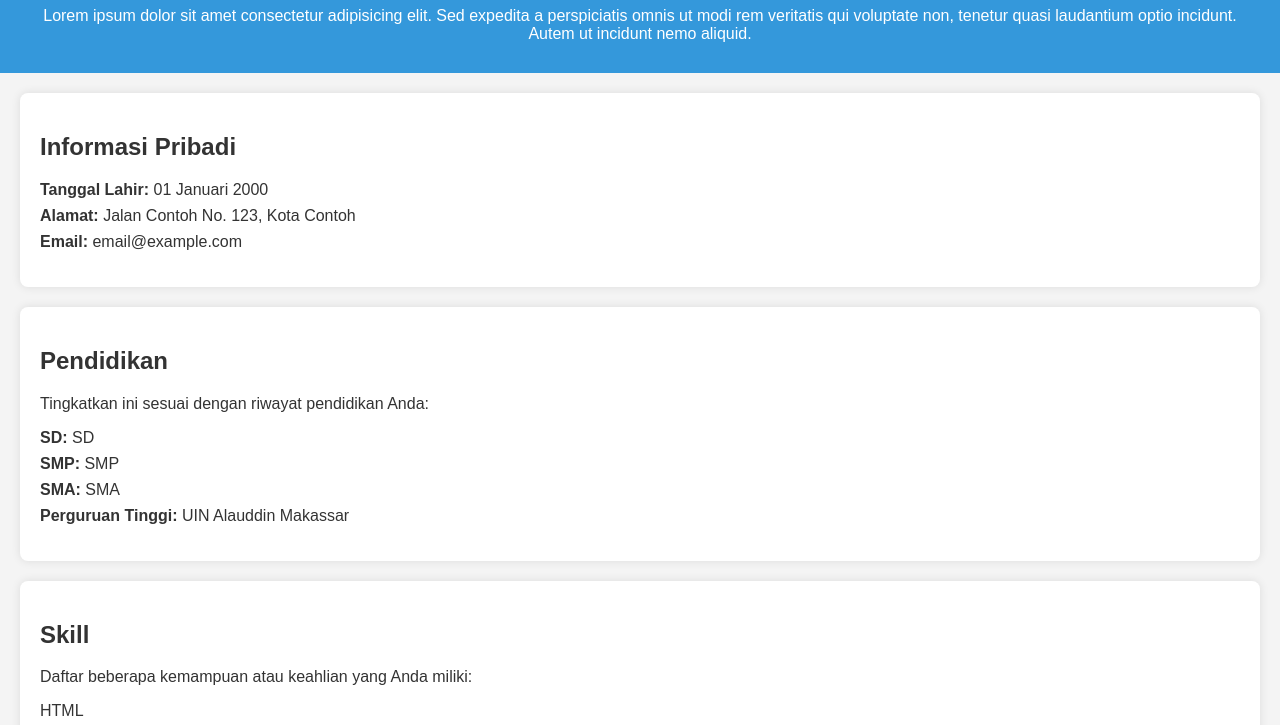
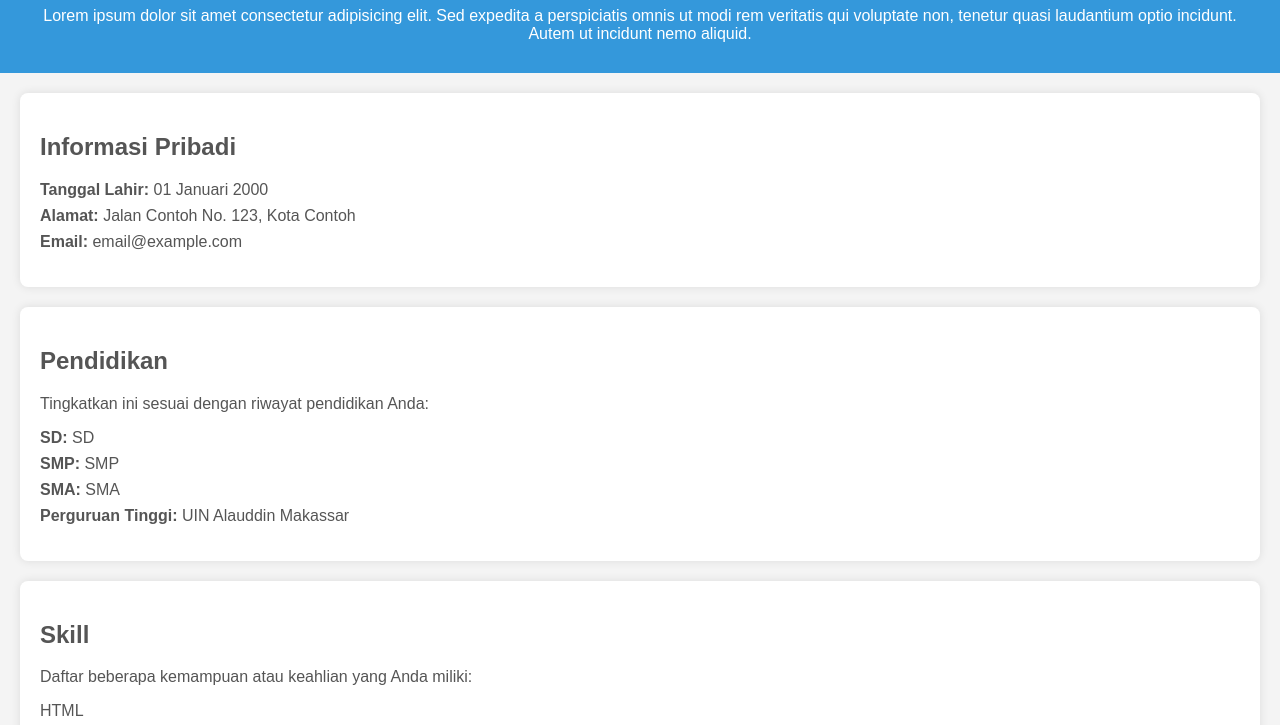
Before and after one commit to IRfanRIfan/Laporan_4_KAKAS-PPL, a plain HTML site: page MyProfile.html in a window 1280 px wide. Shown: the part 60-785 px from the top of the page. Drawn offline with Linux system fonts and the light colour scheme.

Commit message:
Commit 3 : Merubah Warna Teks pada Section

```diff
--- a/MyProfile.html
+++ b/MyProfile.html
@@ -34,6 +34,7 @@
         background-color: #fff;
         border-radius: 8px;
         box-shadow: 0 0 10px rgba(0, 0, 0, 0.1);
+        color: #555; /* Warna teks abu-abu pada section */
       }
 
       ul {
```
